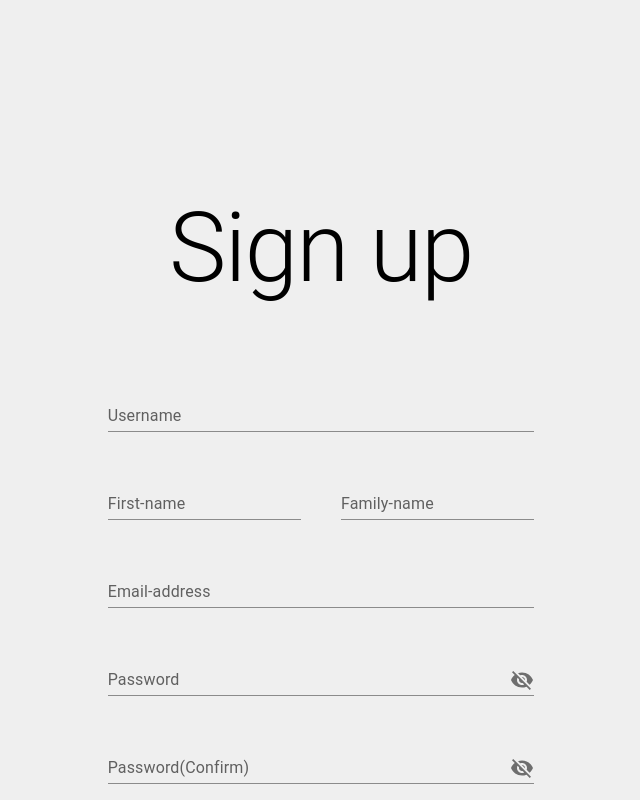
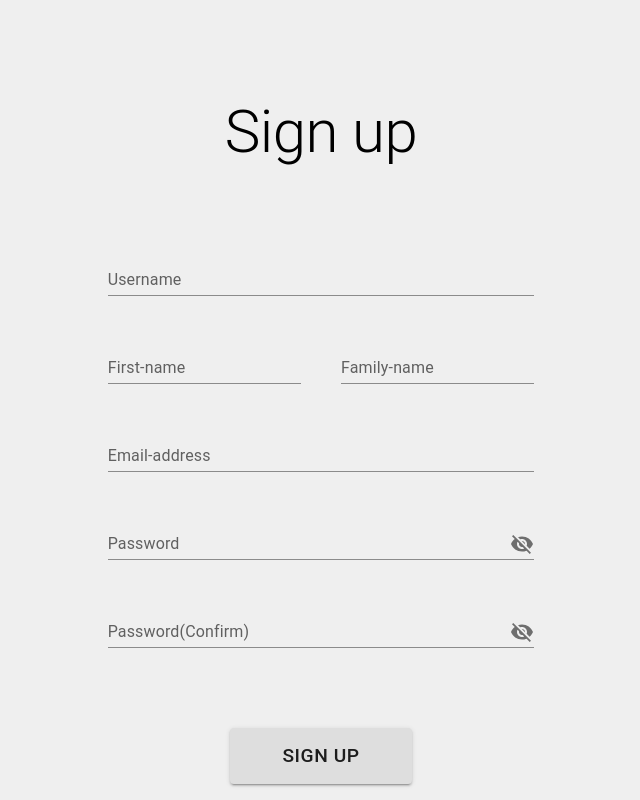
Before and after one commit to yoshi0319/money-management, a Next.js app in the folder frontend/: page / in a window 1280 px wide. Shown: the top 800 px of the page, without its empty margins (319-959 px from the left). Built offline with nearby package versions, Linux system fonts and the light colour scheme.

Commit message:
CSSを画面拡大率100%型に修正

```diff
--- a/frontend/src/app/page.tsx
+++ b/frontend/src/app/page.tsx
@@ -6,7 +6,6 @@ import { useState } from "react";
 import { useRouter } from "next/navigation";
 
 export default function Register() {
-
   const [values, setValues] = useState({
     username: "",
     firstName: "",
@@ -41,7 +40,7 @@ export default function Register() {
 
   return (
     <div className="flex justify-center items-center flex-col">
-      <Typography variant="h1" className="pt-48 pb-20">Sign up</Typography>
+      <Typography variant="h2" className="pt-24 pb-20">Sign up</Typography>
       <div className="flex flex-col gap-10 w-1/3">                                            {/* 6つあるフォームを囲っている */}
         <TextField id="standard-basic" label="Username" variant="standard"/>
         <div className="flex gap-10 w-full">
```
